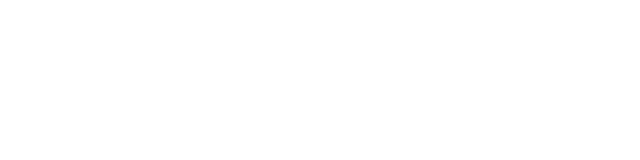
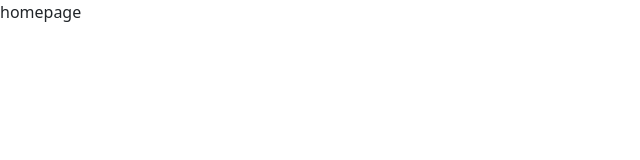
Before and after one commit to duong004/NMCNPM_Group12, a React (Create React App) app in the folder src/eduverse-frontend/: page /homepage in a window 1280 px wide. Before the commit this address had no page. Shown: the top 160 px of the page, without its empty margins (0-640 px from the left). Built offline with nearby package versions, Linux system fonts and the light colour scheme.

Commit message:
Dinh lam trang Home

```diff
--- a/src/eduverse-frontend/src/App.js
+++ b/src/eduverse-frontend/src/App.js
@@ -21,6 +21,7 @@
       <Routes>
         <Route path='/login' element={<Login />}></Route>
         <Route path='/register' element={<Register />}></Route>
+        <Route path='/homepage' element={<HomePage />}></Route>
       </Routes>
     </BrowserRouter>
   );
--- a/src/eduverse-frontend/src/components/Auth/Login.js
+++ b/src/eduverse-frontend/src/components/Auth/Login.js
@@ -21,7 +21,7 @@
             axios.post('http://localhost:5000/login', values)
             .then(res => {
                 if (res.data === "success") {
-                    navigate('/home')
+                    navigate('/homepage')
                 } else {
                     alert("Sai tên đăng nhập hoặc mật khẩu: " + res.data)
                 }
--- a/src/eduverse-frontend/src/pages/HomePage.js
+++ b/src/eduverse-frontend/src/pages/HomePage.js
@@ -0,0 +1,9 @@
+import React from 'react'
+import { Link } from 'react-router-dom'
+function HomePage() {
+    return (
+        <div>homepage</div>
+    )
+}
+
+export default HomePage
```
Also changed, not shown: 1 other file (tests, documents, lock files or other folders).
